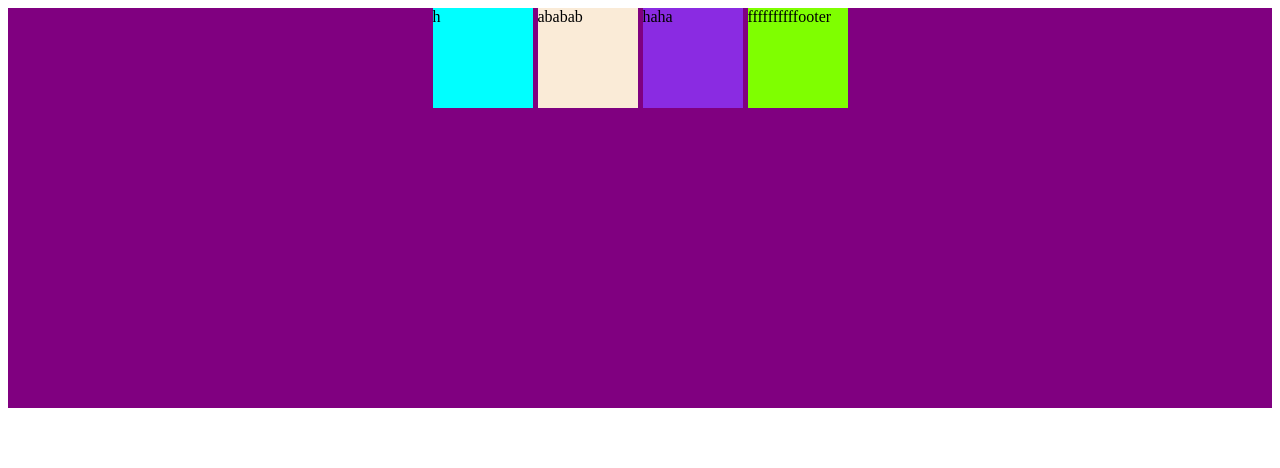
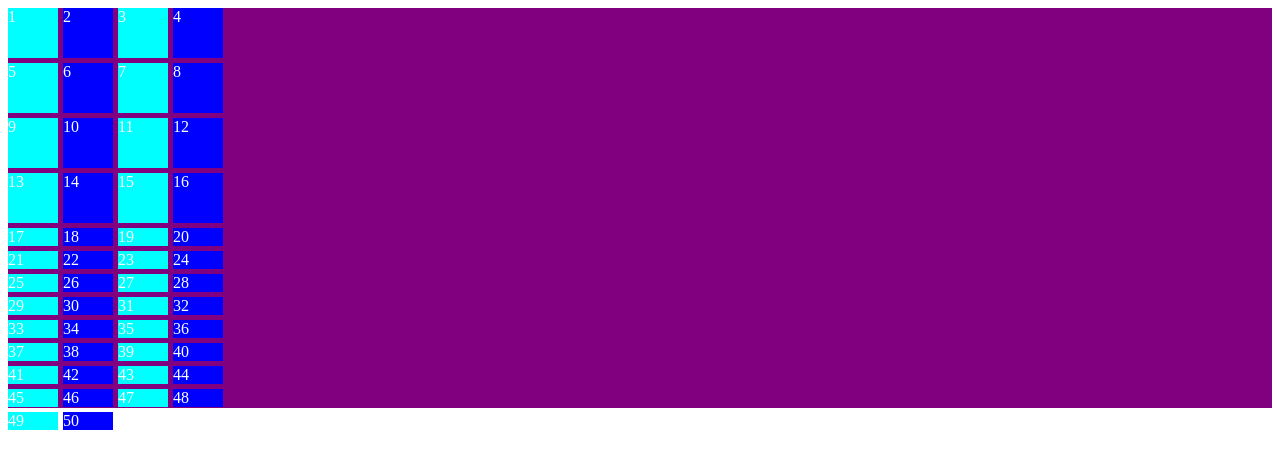
Before and after one commit to zikoom/css-Layout-masterclass-nikko, a website: page index.html in a window 1280 px wide. Drawn offline with Linux system fonts and the light colour scheme.

Commit message:
2.10 end

```diff
--- a/index.html
+++ b/index.html
@@ -4,12 +4,62 @@
   <title>나는야 css 꿈나무</title>
   <link rel="stylesheet" type="text/css" href="./style.css">
 </head>
-<body style="backgroundColor: black">
+<body>
   <div class="grid">
-    <div class="header">h</div>
+    <!-- <div class="header">h</div>
     <div class="content">ababab</div>
     <div class="nav">haha</div>
-    <div class="footer">ffffffffffooter</div>
+    <div class="footer">ffffffffffooter</div> -->
+    <div class="item">1</div>
+    <div class="item">2</div>
+    <div class="item">3</div>
+    <div class="item">4</div>
+    <div class="item">5</div>
+    <div class="item">6</div>
+    <div class="item">7</div>
+    <div class="item">8</div>
+    <div class="item">9</div>
+    <div class="item">10</div>
+    <div class="item">11</div>
+    <div class="item">12</div>
+    <div class="item">13</div>
+    <div class="item">14</div>
+    <div class="item">15</div>
+    <div class="item">16</div>
+    <div class="item">17</div>
+    <div class="item">18</div>
+    <div class="item">19</div>
+    <div class="item">20</div>
+    <div class="item">21</div>
+    <div class="item">22</div>
+    <div class="item">23</div>
+    <div class="item">24</div>
+    <div class="item">25</div>
+    <div class="item">26</div>
+    <div class="item">27</div>
+    <div class="item">28</div>
+    <div class="item">29</div>
+    <div class="item">30</div>
+    <div class="item">31</div>
+    <div class="item">32</div>
+    <div class="item">33</div>
+    <div class="item">34</div>
+    <div class="item">35</div>
+    <div class="item">36</div>
+    <div class="item">37</div>
+    <div class="item">38</div>
+    <div class="item">39</div>
+    <div class="item">40</div>
+    <div class="item">41</div>
+    <div class="item">42</div>
+    <div class="item">43</div>
+    <div class="item">44</div>
+    <div class="item">45</div>
+    <div class="item">46</div>
+    <div class="item">47</div>
+    <div class="item">48</div>
+    <div class="item">49</div>
+    <div class="item">50</div>
   </div>
 </body>
 </html>
--- a/style.css
+++ b/style.css
@@ -1,5 +1,7 @@
 
 .grid{
+
+  /* overflow: scroll; */
 
   background-color: purple;
 
@@ -7,11 +9,20 @@
   gap: 5px;
   height: 50vh;
 
-  grid-template-columns: repeat(4, 100px);
-  grid-template-rows: repeat(4, 100px);
+  grid-template-columns: repeat(4, 50px);
+  grid-template-rows: repeat(4, 50px);
+
+  /* template-rows에서 지정한거보다 더많은 데이터가 있을시 자동으로 row를 생성함 */
+  /* grid-auto-rows: 50px; */
+
+  /* 초기화한 grid 보다 더많은 데이터가 있을시, column 을 늘린다. 동시에 데이터 방향을 바꿈 */
+  /* grid-auto-flow: column; */
+
+  /* flow가 column인상태에서, 데이터가 그리드 보다 많을시 자동으로 컬럼을 추가하는데 이 컬럼의 너비를 지정함 */
+  /* grid-auto-columns: 100px; */
 
   /* moving 전체 그리드 */
-  justify-content: center;
+  /* justify-content: center; */
 
 
   /* grid 자식크기에 딱맞는 영역만차지하면서, 그리드를 정렬함. 가로축 정렬임 */
@@ -28,6 +39,12 @@
 
 .header{
   background-color: aqua;
+
+  /* 자식 태그에서 직접 정렬하는 css 속성 */
+  /* align-self: end;
+  justify-self: center; */
+  /* 위에 두개를 합친 속성. place-self */
+
   /* display: flex;
   justify-content: center;
   align-items: center; */
@@ -54,3 +71,14 @@
   background-color: chartreuse;
   /* grid-column: span 4; */
 }
+
+.item{
+  color: white;
+}
+
+.item:nth-child(odd){
+  background-color: aqua;
+}
+.item:nth-child(even){
+  background-color:blue;
+}
```
